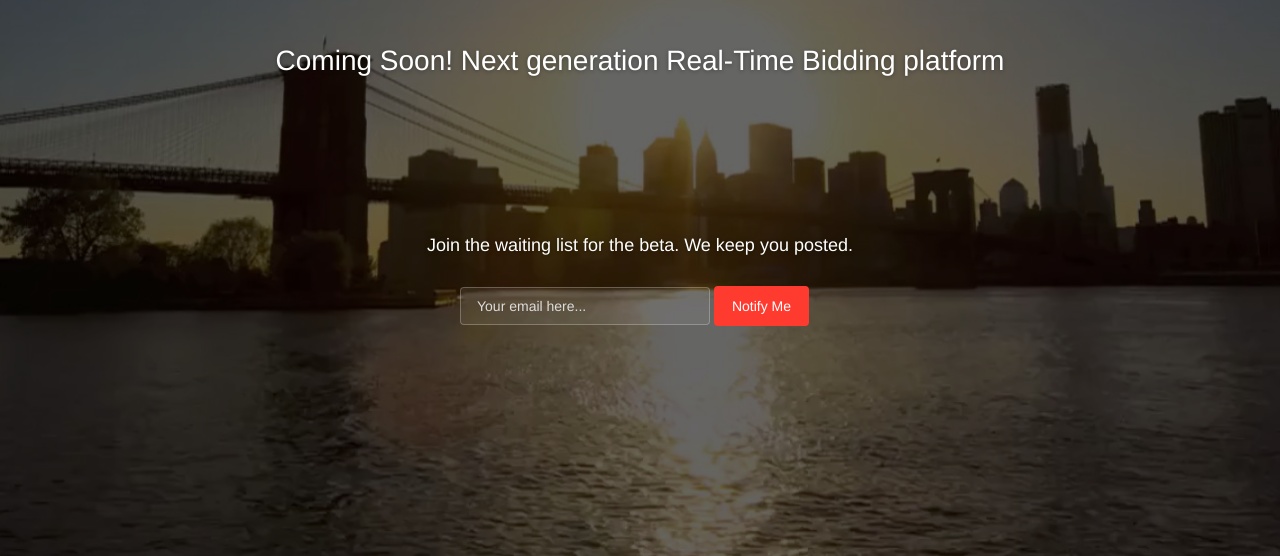
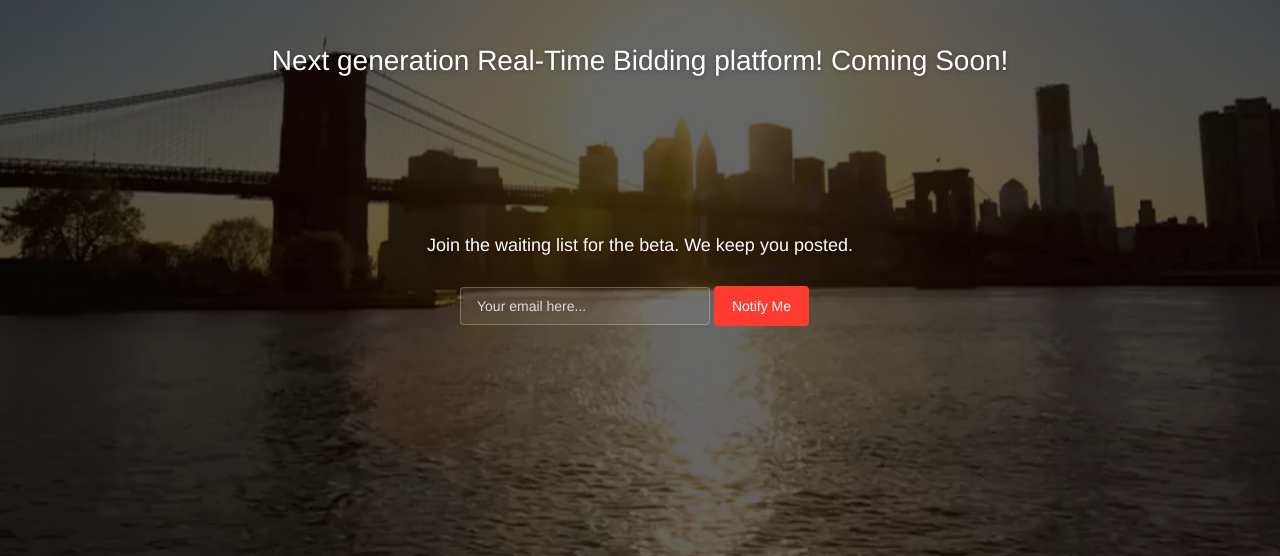
Before and after one commit to foxrtb/foxrtb.github.io, a plain HTML site: page index.html in a window 1280 px wide. Shown: the part 244-800 px from the top of the page. Drawn offline with Linux system fonts and the light colour scheme; a web font is replaced by a local one.

Commit message:
index update

```diff
--- a/index.html
+++ b/index.html
@@ -78,7 +78,7 @@
 <!--  H1 can have 2 designs: "logo" and "logo cursive"           -->
 
         <div class="content">
-            <h4 class="motto">Coming Soon! Next generation Real-Time Bidding platform</h4>
+            <h4 class="motto">Next generation Real-Time Bidding platform! Coming Soon!</h4>
 
             <div class="subscribe">
                 <h5 class="info-text">
```
